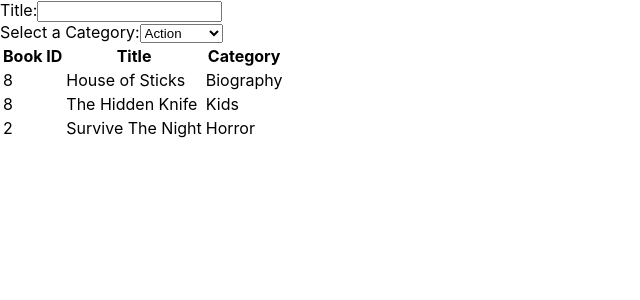
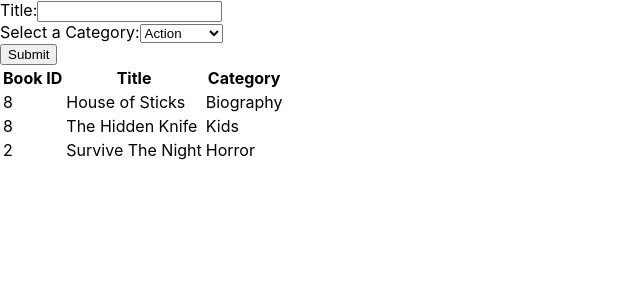
Before and after one commit to gscarv13/bookstore-cms, a React (Create React App) app: page / in a window 1280 px wide. Shown: the top 300 px of the page, without its empty margins (0-640 px from the left). Built offline with nearby package versions, Linux system fonts and the light colour scheme.

Commit message:
Add submit button

```diff
--- a/src/components/BooksForm.js
+++ b/src/components/BooksForm.js
@@ -17,6 +17,9 @@ const BooksForm = () => (
         ))}
       </select>
     </div>
+    <div>
+      <input type="submit" value="Submit" />
+    </div>
   </form>
 );
 
```
